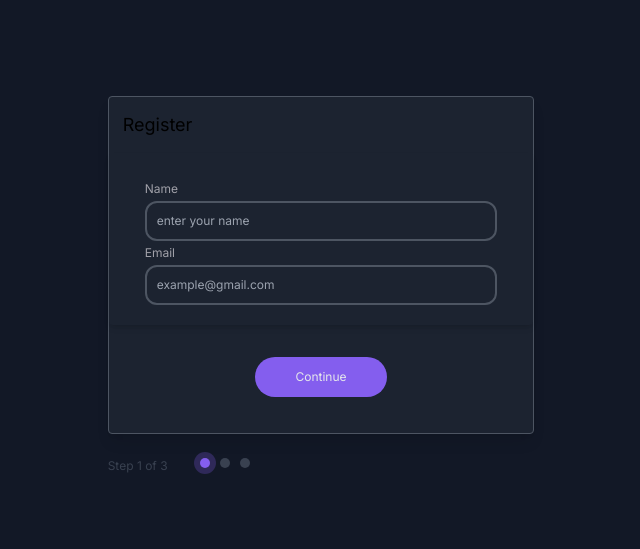
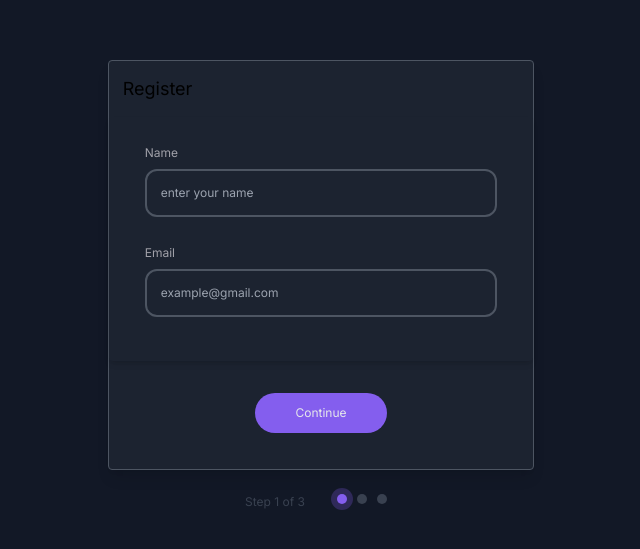
Before and after one commit to carmtsang/multi-step_form, a Next.js app: page / in a window 1280 px wide. Shown: the part 115-664 px from the top of the page, without its empty margins (319-959 px from the left). Built offline with nearby package versions, Linux system fonts and the light colour scheme.

Commit message:
refractor form

```diff
--- a/app/components/Form.js
+++ b/app/components/Form.js
@@ -1,35 +1,52 @@
-export default function Form({ registrant, email }) {
+function TextInput({
+  name,
+  value,
+  placeholder,
+  required = false,
+  handleChange,
+}) {
+  return (
+    <div className="mb-6">
+      <label for={name} className="block text-xs text-tan py-1 capitalize">
+        {name}
+      </label>
+      <input
+        type="text"
+        id={name}
+        value={value}
+        className="bg-transparent border-2 border-gray-light text-tan text-xs rounded-xl focus:ring-purple-dark focus:border-purple-dark block w-full p-3.5 my-1"
+        placeholder={placeholder}
+        required={required}
+        onChange={(e) => handleChange(name, e.target.value)}
+      />
+    </div>
+  );
+}
+
+export default function Form({ registrant, email, handleRegistrantInfo }) {
   return (
     <form
+      autoComplete="off"
       onSubmit={(e) => e.preventDefault()}
       className="shadow-md rounded px-9 pt-6 pb-5 mb-4"
     >
-      <div className="min-w-9">
-        <label for="name" className="block text-xs text-tan py-1">
-          Name
-        </label>
-        <input
+      <TextInput
+        name="name"
         type="text"
+        placeholder="enter your name"
+        required="true"
         id="name"
         value={registrant}
-          className="bg-transparent border-2 border-gray-light text-gray text-xs rounded-xl focus:ring-purple-dark focus:border-purple-dark block w-full p-2.5"
-          placeholder="enter your name"
-          required
+        handleChange={handleRegistrantInfo}
       />
-      </div>
-      <div>
-        <label for="email" className="block text-xs text-tan py-1">
-          Email
-        </label>
-        <input
-          type="text"
-          id="email"
+      <TextInput
+        name="email"
+        placeholder="example@gmail.com"
+        required="true"
+        id="name"
         value={email}
-          className="bg-transparent border-2 border-gray-light text-gray text-xs rounded-xl focus:ring-purple-dark focus:border-purple-dark block w-full p-2.5"
-          placeholder="example@gmail.com"
-          required
+        handleChange={handleRegistrantInfo}
       />
-      </div>
     </form>
   );
 }
--- a/app/components/Steps.js
+++ b/app/components/Steps.js
@@ -1,6 +1,6 @@
 export default function Steps({ stepNum, totalSteps }) {
   return (
-    <div className="mt-6 flex space-x-8">
+    <div className="mt-6 flex justify-center space-x-8">
       <p className="text-xs text-gray">
         Step {stepNum} of {totalSteps}
       </p>
--- a/app/components/card.js
+++ b/app/components/card.js
@@ -22,10 +22,10 @@ export default function Card({
     }
   };
 
-  const handleRegistrantInfo = (id, info) => {
+  const handleRegistrantInfo = (name, value) => {
     setRegistrantInfo((prev) => ({
       ...prev,
-      [id]: info,
+      [name]: value,
     }));
   };
 
```
Lines whose indentation alone changed are shown as unchanged.
